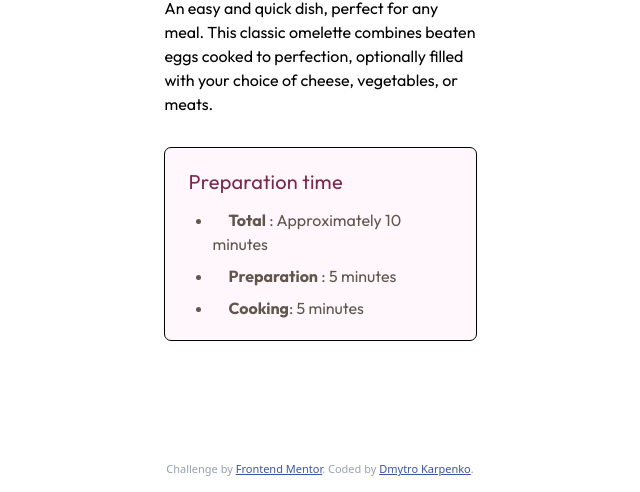
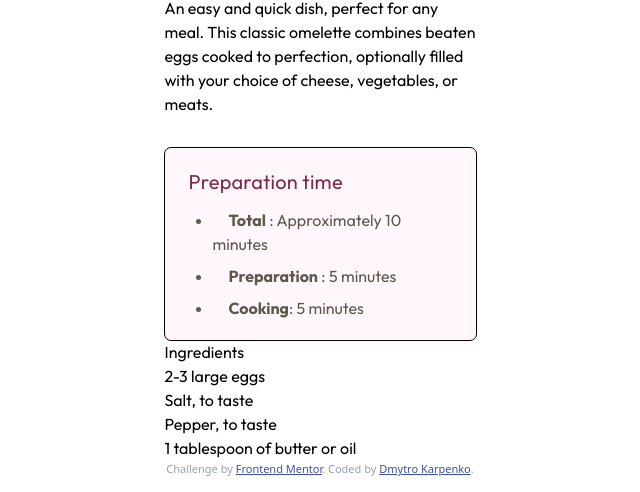
Before and after one commit to DmytroKarpenko88/recipe-page-main, a website: page index.html in a window 1280 px wide. Shown: the part 311-803 px from the top of the page, without its empty margins (320-960 px from the left). Drawn offline with Linux system fonts and the light colour scheme.

Commit message:
Ingredients

```diff
--- a/index.html
+++ b/index.html
@@ -40,11 +40,13 @@
             >
               Simple Omelette Recipe
             </h1>
+
             <p class="mt-6">
               An easy and quick dish, perfect for any meal. This classic
               omelette combines beaten eggs cooked to perfection, optionally
               filled with your choice of cheese, vegetables, or meats.
             </p>
+
             <div
               class="bg-Rose-50 outline-1 outline-black mt-8 px-6 py-5 rounded-md"
             >
@@ -56,7 +58,8 @@
               >
                 <li class="">
                   <span class="ml-4"><b> Total</b> </span>
-                  : Approximately 10 minutes
+                  : Approximately 10<br />
+                  minutes
                 </li>
                 <li>
                   <span class="ml-4"><b>Preparation</b></span>
@@ -68,13 +71,24 @@
                 </li>
               </ul>
             </div>
+
+            <!-- Ingredients -->
+            <div>
+              <h2>Ingredients</h2>
+              <ul>
+                <li>2-3 large eggs</li>
+                <li>Salt, to taste</li>
+                <li>Pepper, to taste</li>
+                <li>1 tablespoon of butter or oil</li>
+                <li></li>
+              </ul>
+            </div>
           </div>
         </div>
       </section>
       <!--
 
-      Ingredients 2-3 large eggs Salt, to taste Pepper, to taste 1 tablespoon of
-      butter or oil Optional fillings: cheese, diced vegetables, cooked meats,
+            Optional fillings: cheese, diced vegetables, cooked meats,
       herbs Instructions Beat the eggs: In a bowl, beat the eggs with a pinch of
       salt and pepper until they are well mixed. You can add a tablespoon of
       water or milk for a fluffier texture. Heat the pan: Place a non-stick
```
